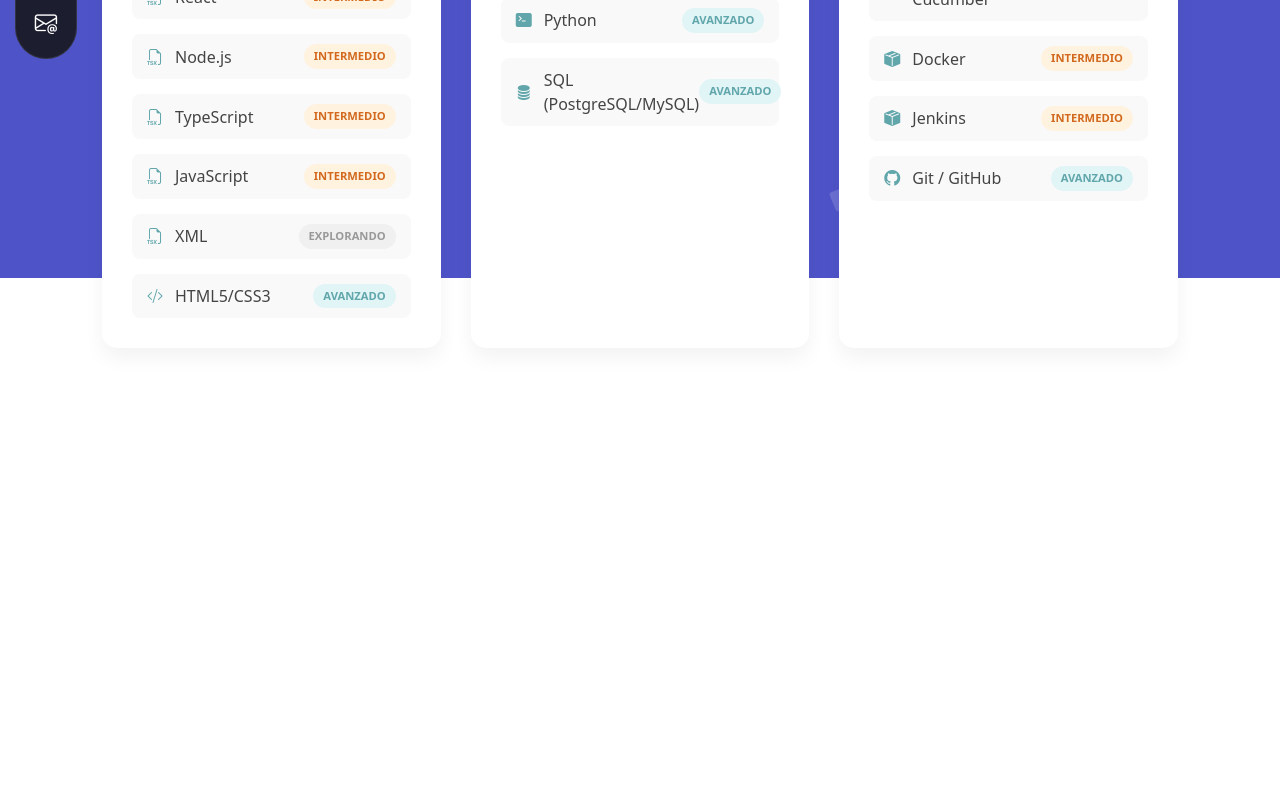
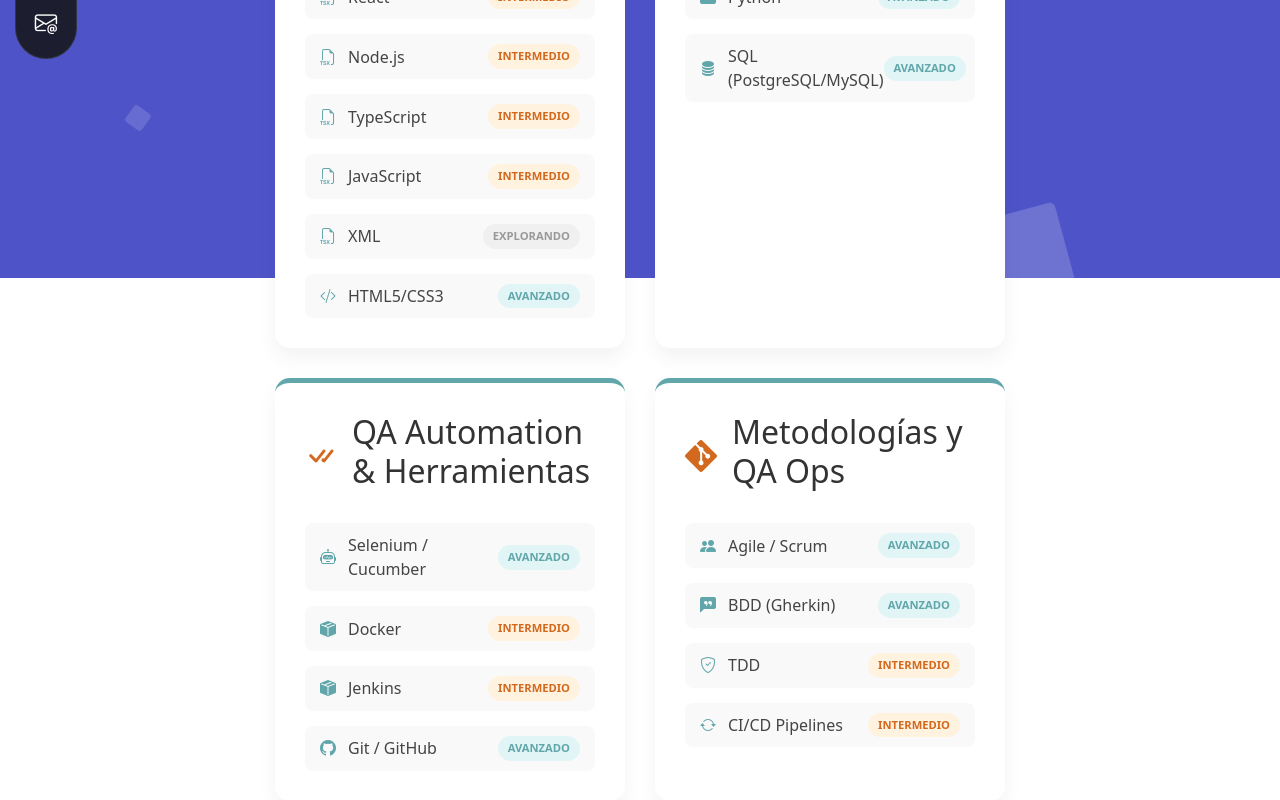
Before and after one commit to JaviLira/portfolio, an Angular app: page /habilidades in a window 1280 px wide. Shown: the part 522-1322 px from the top of the page. Before the commit the page ends 950 px from the top, so only its background shows below. Built offline with nearby package versions, Linux system fonts and the light colour scheme.

Commit message:
update  cards habilidades

```diff
--- a/src/app/pages/habilidades/habilidades.css
+++ b/src/app/pages/habilidades/habilidades.css
@@ -19,10 +19,13 @@
 }
 
 .categories-grid {
-  display: grid;
-  grid-template-columns: repeat(auto-fit, minmax(320px, 1fr));
-  gap: 30px;
+  display: flex;          /* Cambiamos de grid a flex para centrar fácilmente */
+  flex-wrap: wrap;        /* Permite que las tarjetas salten de línea */
+  gap: 30px;              /* Mantiene el espacio entre tarjetas */
+  justify-content: center; /* ¡ESTA ES LA CLAVE! Centra las tarjetas de la última fila */
   padding: 0 20px;
+  max-width: 1200px;      /* Opcional: para que no se estiren demasiado en pantallas gigantes */
+  margin: 0 auto;         /* Centra todo el grupo en la pantalla */
 }
 
 /* Tarjeta de Categoría */
@@ -32,7 +35,9 @@
   padding: 30px;
   box-shadow: 0 10px 20px rgba(0,0,0,0.05);
   transition: transform 0.3s ease;
-  border-top: 5px solid #61A6AB; /* Tu azul */
+  border-top: 5px solid #61A6AB;
+  width: 350px;           /* Ancho fijo para que todas sean iguales */
+  flex-grow: 0;           /* Evita que se estiren para llenar el espacio */
 }
 
 .category-card:hover {
--- a/src/app/pages/habilidades/habilidades.ts
+++ b/src/app/pages/habilidades/habilidades.ts
@@ -53,6 +53,16 @@
         { name: 'Jenkins', icon: 'bi bi-box-seam-fill', level: 'Intermedio' },
         { name: 'Git / GitHub', icon: 'bi bi-github', level: 'Avanzado' }
       ]
+    },
+    {
+      title: 'Metodologías y QA Ops',
+      icon: 'bi bi-git',
+      skills: [
+        { name: 'Agile / Scrum', icon: 'bi bi-people-fill', level: 'Avanzado' },
+        { name: 'BDD (Gherkin)', icon: 'bi bi-chat-left-quote-fill', level: 'Avanzado' },
+        { name: 'TDD', icon: 'bi bi-shield-check', level: 'Intermedio' },
+        { name: 'CI/CD Pipelines', icon: 'bi bi-arrow-repeat', level: 'Intermedio' }
+      ]
     }
   ];
 }
```
